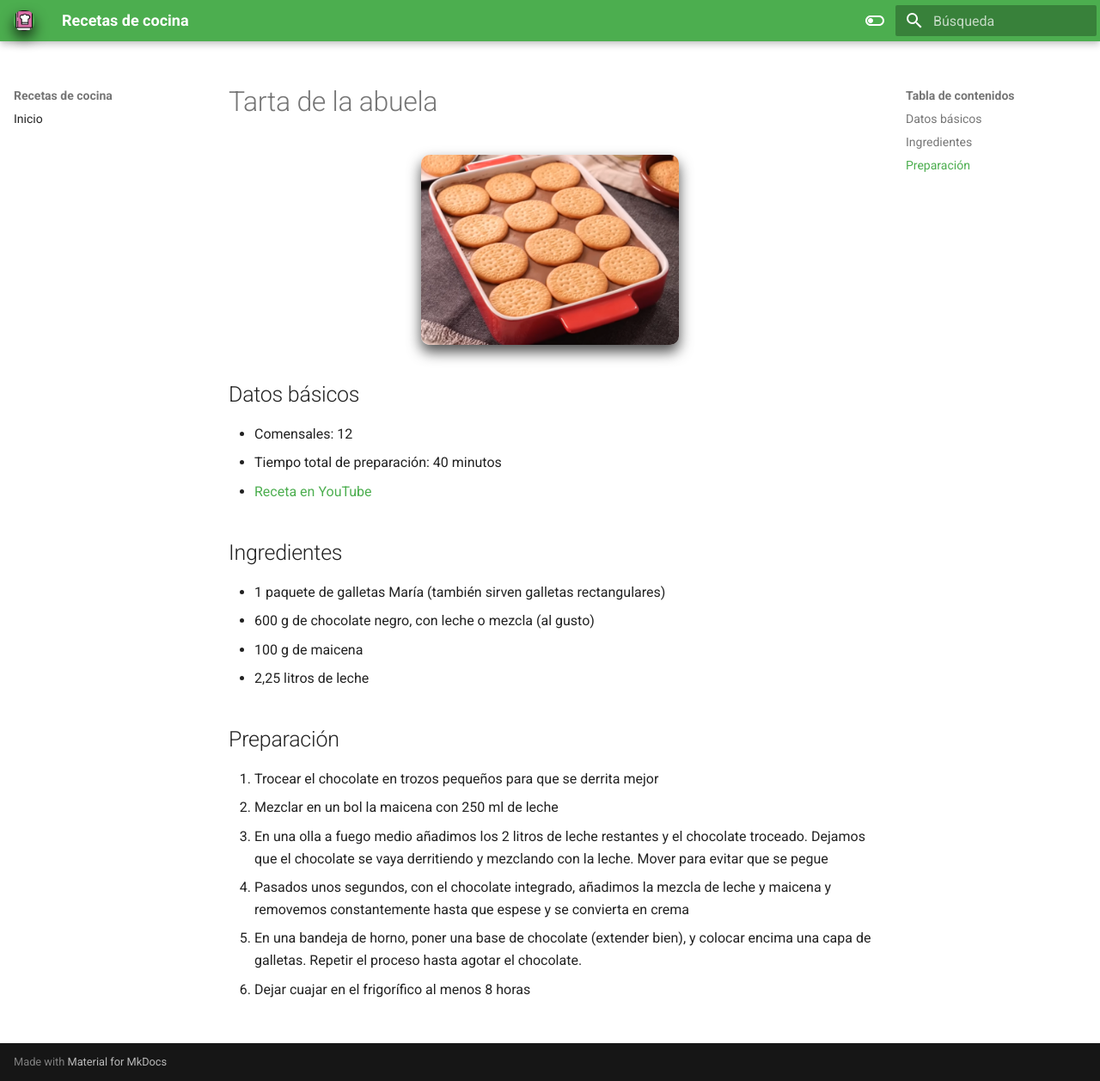
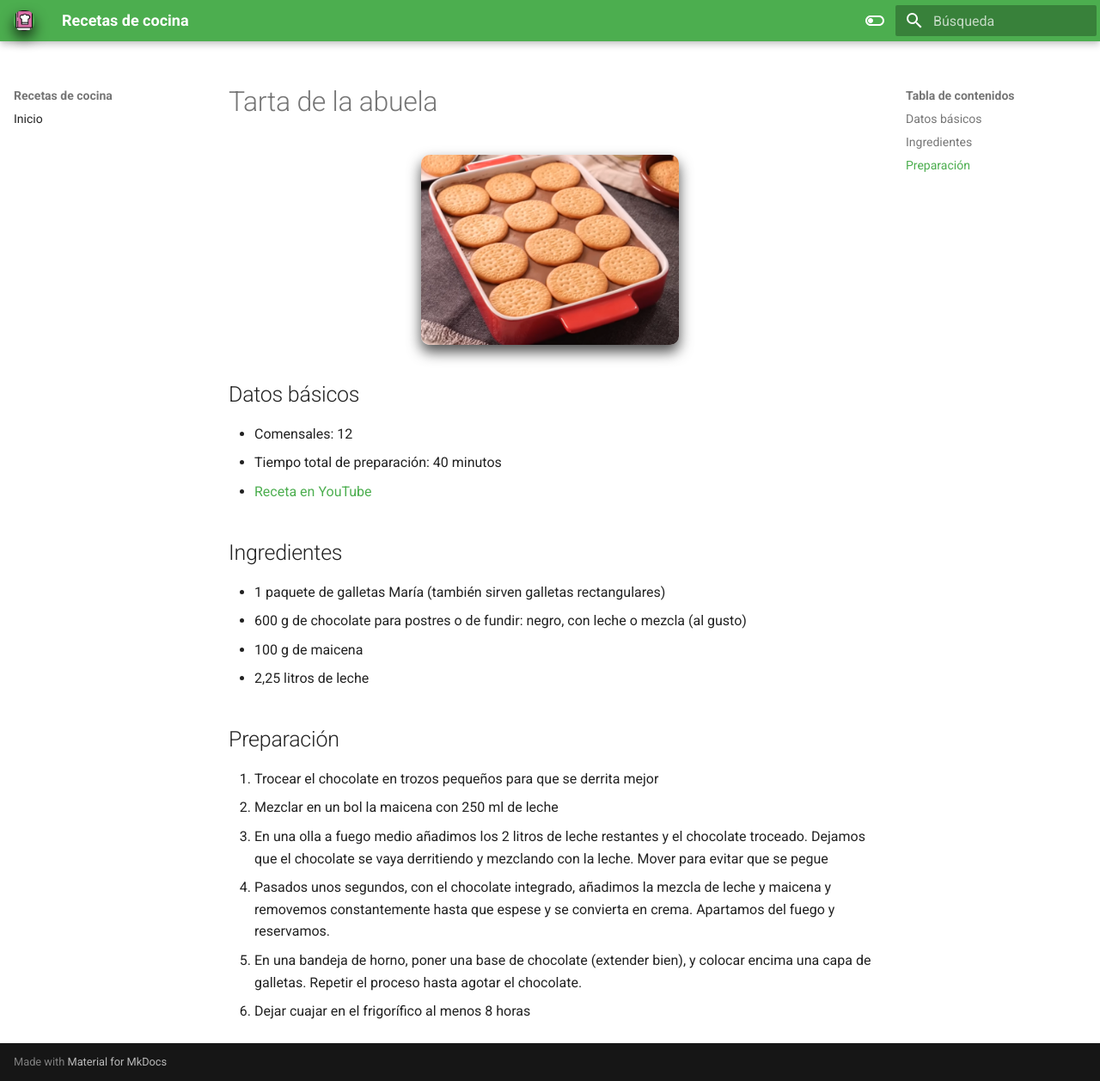
Before and after one commit to nachoiborraIES/recetas, an MkDocs documentation site: the page built from docs/tarta_abuela.md, in a window 1280 px wide and 1257 px high. Shown: the whole window at 86% size. Built offline with MkDocs 1.6.1 and Material for MkDocs 9.7.7, drawn with Linux system fonts in a browser that asks for light colours.

Commit message:
bizcocho choco saludable y algunas errata corregidas

```diff
--- a/docs/tarta_abuela.md
+++ b/docs/tarta_abuela.md
@@ -13,7 +13,7 @@
 ## Ingredientes
 
 * 1 paquete de galletas María (también sirven galletas rectangulares)
-* 600 g de chocolate negro, con leche o mezcla (al gusto)
+* 600 g de chocolate para postres o de fundir: negro, con leche o mezcla (al gusto)
 * 100 g de maicena
 * 2,25 litros de leche
 
@@ -22,6 +22,6 @@
 1. Trocear el chocolate en trozos pequeños para que se derrita mejor
 2. Mezclar en un bol la maicena con 250 ml de leche
 3. En una olla a fuego medio añadimos los 2 litros de leche restantes y el chocolate troceado. Dejamos que el chocolate se vaya derritiendo y mezclando con la leche. Mover para evitar que se pegue
-4. Pasados unos segundos, con el chocolate integrado, añadimos la mezcla de leche y maicena y removemos constantemente hasta que espese y se convierta en crema
+4. Pasados unos segundos, con el chocolate integrado, añadimos la mezcla de leche y maicena y removemos constantemente hasta que espese y se convierta en crema. Apartamos del fuego y reservamos.
 5. En una bandeja de horno, poner una base de chocolate (extender bien), y colocar encima una capa de galletas. Repetir el proceso hasta agotar el chocolate.
 6. Dejar cuajar en el frigorífico al menos 8 horas
```
Also changed, not shown: docs/bizcocho_choco_saludable.md (added, +27 -0 lines), docs/cazuela_fideos_carrilleras.md (+1 -1 lines), docs/index.md (+1 -0 lines), docs/images/bizcocho_choco_saludable.png (added).
